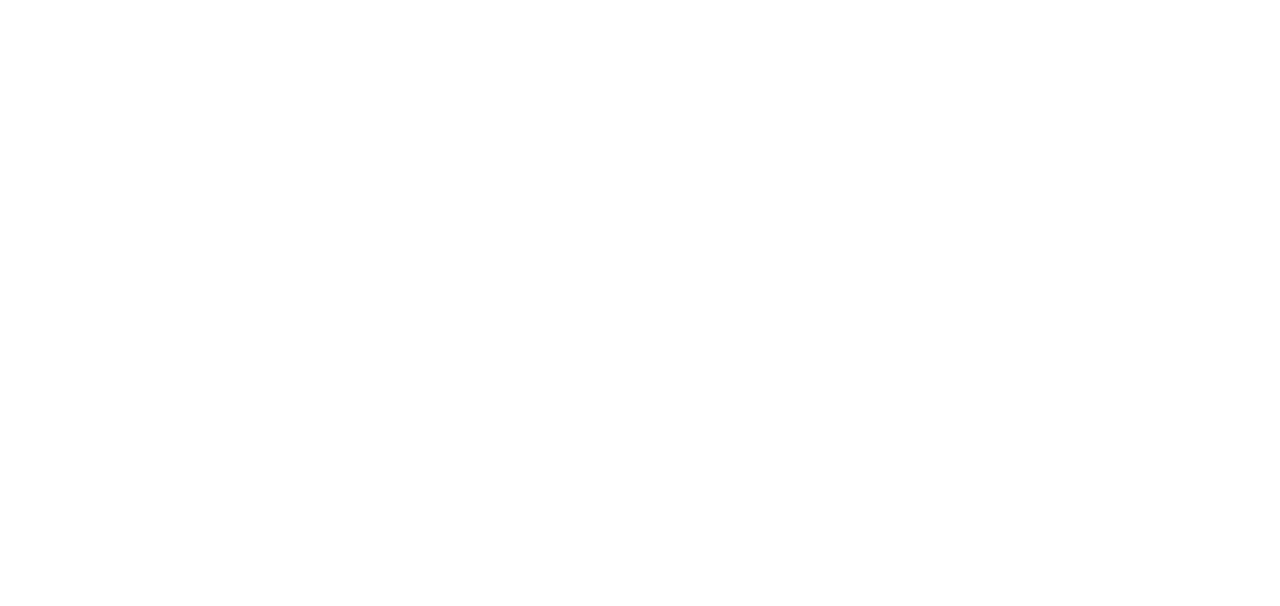
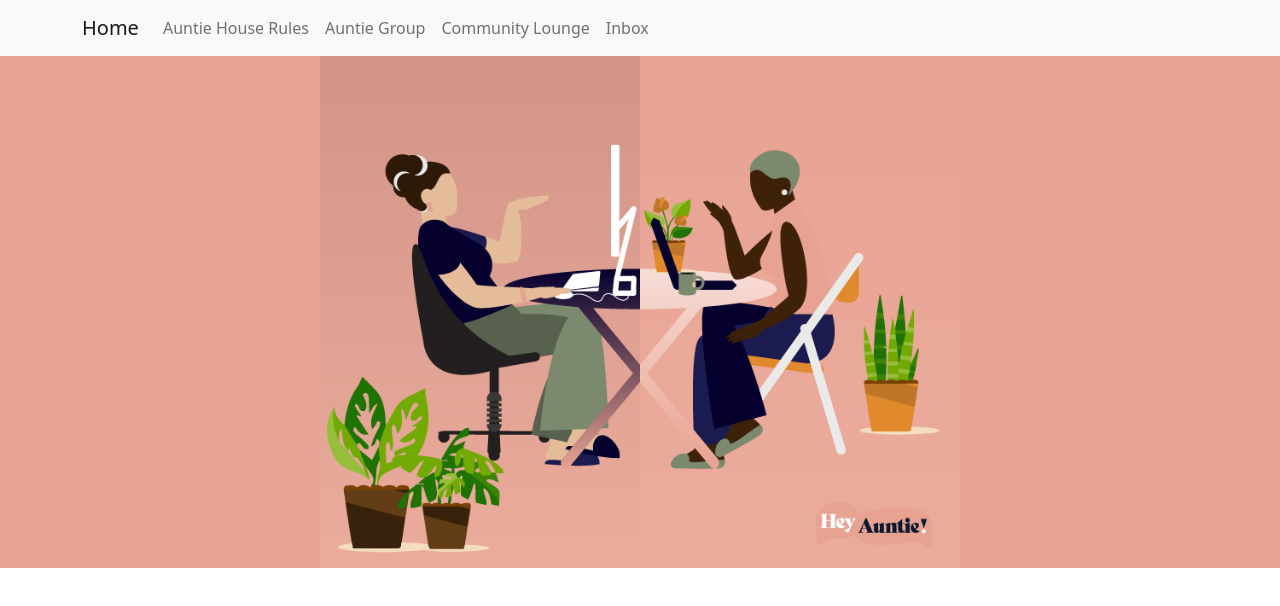
Before and after one commit to ksuares1/aio, a React (Create React App) app in the folder heyauntie/: page /dashboard in a window 1280 px wide. Before the commit this address had no page. Shown: the top 606 px of the page. Built offline with nearby package versions, Linux system fonts and the light colour scheme.

Commit message:
added dashboard

```diff
--- a/heyauntie/src/App.css
+++ b/heyauntie/src/App.css
@@ -143,6 +143,24 @@ padding:30px;
   font-size:15px;
 }
 
+/* .password-label, user-label{
+  font-size: 40px;
+  font-family: Bely;
+} */
+
+.dashboard-bkg{
+ background-color: #E9A392 ;
+ background-size:cover
+}
+
+.ladies{
+  text-align: center;
+}
+
+
+.ladies-working{
+  width:50%;
+}
 /* @media (prefers-reduced-motion: no-preference) {
   .App-logo {
     animation: App-logo-spin infinite 20s linear;
--- a/heyauntie/src/App.js
+++ b/heyauntie/src/App.js
@@ -8,6 +8,7 @@ import Questions from './Pages/Questions';
 import QuestionTwo from './components/QuestionTwo';
 import Questionthree from './components/Questionthree';
 import Questionfour from './components/Questionfour'
+import DiscussionBoard from './Pages/Dashboard';
 function App() {
   return (
   <Router>
@@ -18,6 +19,8 @@ function App() {
       <Route path="/questiontwo" element={<QuestionTwo/>} />
       <Route path="/questionthree" element={<Questionthree/>} />
       <Route path="/questionfour" element={<Questionfour/>} />
+      <Route path="/questionfour" element={<Questionfour/>} />
+      <Route path="/dashboard" element={<DiscussionBoard/>} />
     </Routes>
   </Router>
 
--- /dev/null
+++ b/heyauntie/src/Pages/Dashboard.js
@@ -0,0 +1,12 @@
+import Dashboard from "../components/Dashboard";
+
+
+const DiscussionBoard=() =>{
+    return(
+        <>
+        <Dashboard/>
+        </>
+    )
+}
+
+export default DiscussionBoard;
--- a/heyauntie/src/api/axios.js
+++ b/heyauntie/src/api/axios.js
@@ -1,5 +1,5 @@
 import axios from 'axios';
 
 export default axios.create({
-    baseURL:'http://localhost:3000'
+    baseURL:'http://localhost:3500'
 });
--- /dev/null
+++ b/heyauntie/src/components/Dashboard.js
@@ -0,0 +1,33 @@
+
+import Container from 'react-bootstrap/Container';
+import Nav from 'react-bootstrap/Nav';
+import Navbar from 'react-bootstrap/Navbar';
+
+function Dashboard() {
+  return (
+    <>
+    <Navbar bg="light" variant="light">
+        <Container>
+          <Navbar.Brand href="/">Home</Navbar.Brand>
+          <Nav className="me-auto">
+            <Nav.Link href="#home">Auntie House Rules</Nav.Link>
+            <Nav.Link href="#features">Auntie Group</Nav.Link>
+            <Nav.Link href="#">Community Lounge</Nav.Link>
+            <Nav.Link href="/messages">Inbox</Nav.Link>
+
+          </Nav>
+        </Container>
+      </Navbar>
+
+      <div class="dashboard-bkg">
+
+            <div class="ladies">
+                 <img class="ladies-working" src={require('../assets/img/ladies-discuss.png')} alt="ladies-conversation" />
+                </div>
+            </div>
+
+    </>
+  );
+}
+
+export default Dashboard;
--- a/heyauntie/src/components/Login.js
+++ b/heyauntie/src/components/Login.js
@@ -80,7 +80,7 @@ const Login =() =>{
             <form onSubmit={handleSubmit}>
                 <div>
                     {/* Username */}
-                <label htmlFor="username">Username</label>
+                <label id= "user-label" htmlFor="username">Username</label>
                 <div>
                 <input type="text" id="username" ref={userRef}
                 autoComplete="off"
@@ -91,14 +91,16 @@ const Login =() =>{
 
                 {/* Password */}
                 <div>
-                <label htmlFor="password"> Password</label>
+                <label id="password-label" htmlFor="password"> Password</label>
                 <div>
                 <input type="password" id="password"
                 onChange={(e) => setPwd(e.target.value)}
                 value={pwd} required />
 
                 <div class="login-btn">
+                    <a href ="/dashboard">
                 <Button variant="success">Login</Button>{' '}
+                </a>
                 </div>
                 </div>
                 </div>
@@ -112,7 +114,7 @@ const Login =() =>{
               </form>
              <p>Need an account?</p>
              <span className="line">
-                <a href ="/signup">Sign Up</a>
+                <a href ="/questions">Sign Up</a>
              </span>
              </div>
             </div>
```
Also changed, not shown: heyauntie/src/components/Navbar.js (+1 -8 lines), heyauntie/src/assets/img/ladies-discuss.png (renamed from heyauntie/src/assets/img/Hey Ladies V3-02.png).
